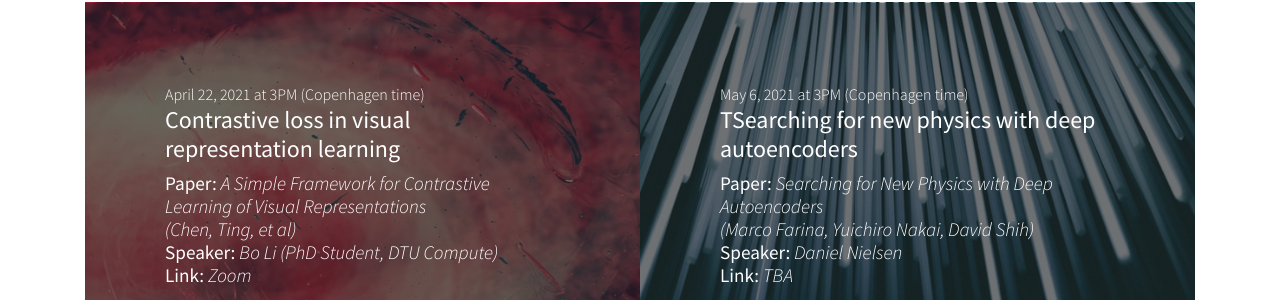
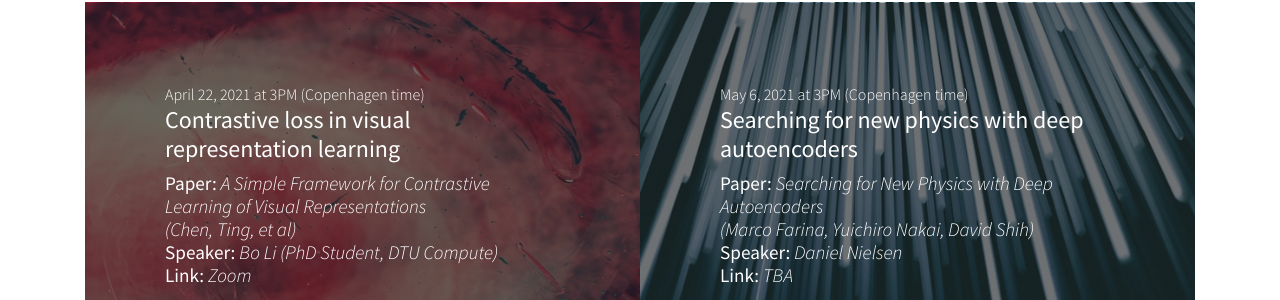
Before and after one commit to milenabaj/tinder_devops, a Jekyll site: the page index.html, which Jekyll copies as it is, in a window 1280 px wide and 900 px high, scrolled down 2048 px. Shown: the part 156-456 px from the top of the window. Built offline with Jekyll 4.4.1, drawn with Linux system fonts in a browser that asks for light colours.

Commit message:
Update index.html

```diff
--- a/index.html
+++ b/index.html
@@ -135,7 +135,7 @@
                     <div class="caption">
                         <div class="caption-content">
                             <span class="font-weight-light">May 6, 2021 at 3PM (Copenhagen time)</span>
-                            <div class="h4">TSearching for new physics with deep autoencoders</div>
+                            <div class="h4">Searching for new physics with deep autoencoders</div>
                             <p class="h6">
                                 <b>Paper:</b> <i>Searching for New Physics with Deep Autoencoders </br>(Marco Farina, Yuichiro Nakai, David Shih)</i></br>
                                 <b>Speaker:</b> <i>Daniel Nielsen</i></br>
```
